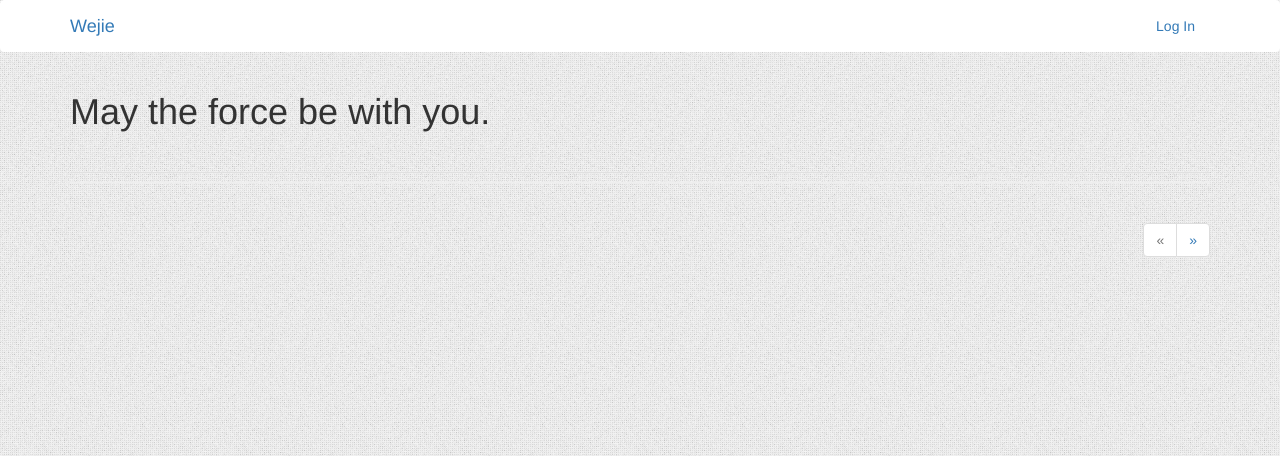
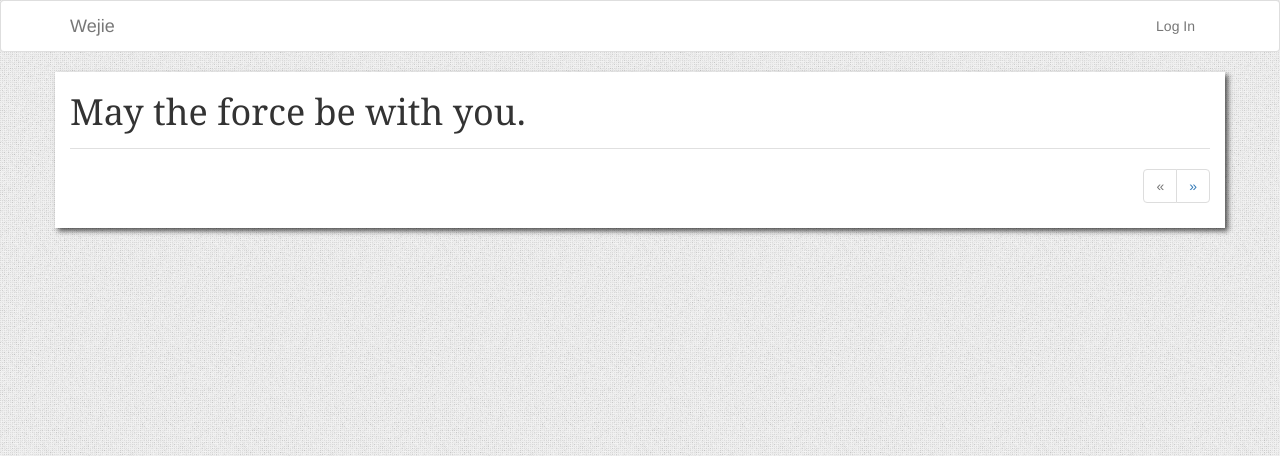
Before and after one commit to WeJie/flask-practice, a Flask app: page / in a window 1280 px wide. Shown: the top 456 px of the page. Run offline with Flask 2, Linux system fonts and the light colour scheme; data that the repository does not hold is empty; some libraries are stand-ins or nearby versions.

Commit message:
adjust css

```diff
--- a/app/static/styles.css
+++ b/app/static/styles.css
@@ -1,16 +1,20 @@
-/* navigation */
+body {
+    background-image: url("./img/squairy_light.png");
+}
+
 .navbar {
     background-color: #ffffff;
-    border-color: #ffffff;
+    border: 1px solid rgba(34, 36, 38, .15);
 }
 
-.profile-thumbnail {
-    position: absolute;
+.quot {
+    font-family: "Linux Libertine", Baskerville, Georgia, "Liberation Serif", "Kaiti SC", STKaiti, "AR PL UKai CN", "AR PL UKai HK", "AR PL UKai TW", "AR PL UKai TW MBE", "AR PL KaitiM GB", KaiTi, KaiTi_GB2312, "TW-Kai", serif;
 }
-.profile-header {
-    min-height: 260px;
-    margin-left: 280px;
+.page {
+    background-color: #ffffff;
+    box-shadow: 3px 3px 5px rgba(0, 0, 0, 0.65);
 }
+
 div.post-tabs {
     margin-top: 16px;
 }
@@ -48,6 +52,17 @@ div.post-content {
 }
 div.post-footer {
 }
+.post-body h1 {
+    font-size: 140%;
+}
+.post-body h2 {
+    font-size: 130%;
+}
+.post-body h3 {
+    font-size: 120%;
+}
+
+
 ul.comments {
     list-style-type: none;
     padding: 0px;
@@ -80,12 +95,14 @@ div.comment-content {
 div.comment-form {
     margin: 16px 0px 16px 32px;
 }
+
 div.pagination {
     width: 100%;
     text-align: right;
     padding: 0px;
     margin: 0px;
 }
+
 div.flask-pagedown-preview {
     margin: 10px 0px 10px 0px;
     border: 1px solid #e0e0e0;
@@ -100,16 +117,3 @@ div.flask-pagedown-preview h2 {
 div.flask-pagedown-preview h3 {
     font-size: 120%;
 }
-.post-body h1 {
-    font-size: 140%;
-}
-.post-body h2 {
-    font-size: 130%;
-}
-.post-body h3 {
-    font-size: 120%;
-}
-
-body {
-    background-image: url("./img/squairy_light.png");
-}
--- a/app/templates/base.html
+++ b/app/templates/base.html
@@ -8,10 +8,10 @@
 {% endblock %}
 
 {% block navbar %}
-    <nav class="navbar" role="navigation">
+    <nav class="navbar navbar-default">
         <div class="container">
             <div class="navbar-header">
-                <button type="button" class="navbar-toggle" data-toggle="collapse" data-target=".navbar-collapse">
+                <button type="button" class="navbar-toggle collapsed" data-toggle="collapse" data-target=".navbar-collapse">
                     <span class="sr-only">Toggle navigation</span>
                     <span class="icon-bar"></span>
                     <span class="icon-bar"></span>
@@ -36,7 +36,7 @@
 {% endblock %}
 
 {% block content %}
-    <div class="container">
+    <div class="container page">
         {% for message in get_flashed_messages() %}
             <div class="alert alert-warning">
                 <button type="button" class="close" data-dismiss="alert">&times;</button>
@@ -44,7 +44,7 @@
             </div>
         {% endfor %}
 
-        <h1> May the force be with you. </h1>
+        <h1 class="quot"> May the force be with you. </h1>
 
         {% block page_content %}
         {% endblock %}
--- a/app/templates/index.html
+++ b/app/templates/index.html
@@ -4,7 +4,7 @@
 
 
 {% block page_content %}
-<div class="page-header">
+    <div>
         {% include '_posts.html' %}
     </div>
 
@@ -13,7 +13,6 @@
             {{ macros.pagination_widget(pagination, '.index')}}
         </div>
     {% endif %}
-
 {% endblock %}
 
 {% block scripts %}
```
Lines whose indentation alone changed are shown as unchanged.
